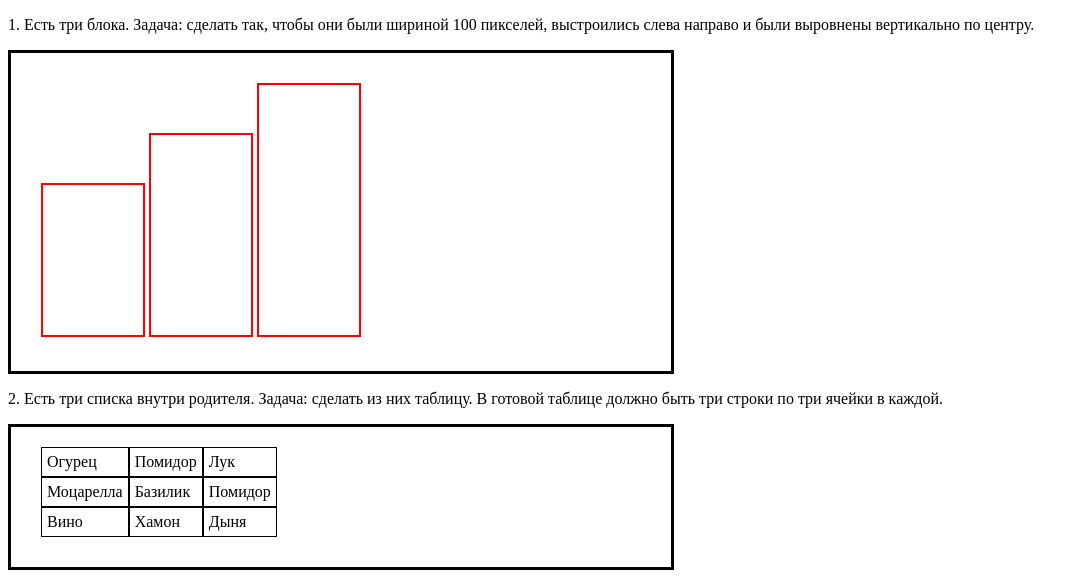
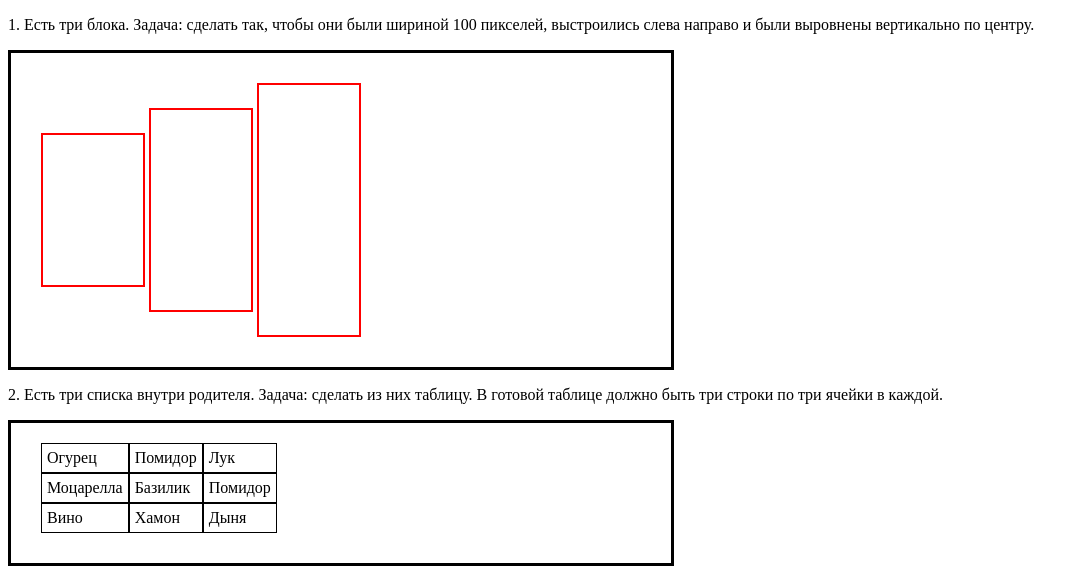
Before and after one commit to almong/netology, a PHP site: page / in a window 1280 px wide. Shown: the top 577 px of the page, without its empty margins (0-1086 px from the left). Run offline with PHP 8.4, Linux system fonts and the light colour scheme.

Commit message:
num_5 done

```diff
--- a/home_work/num_5/style.css
+++ b/home_work/num_5/style.css
@@ -24,7 +24,7 @@
   .element {
     width: 100px;
     display: inline-block;
-    display:
+		vertical-align: middle;
   }
 
 /* Ваше решение задания №2 */
```
